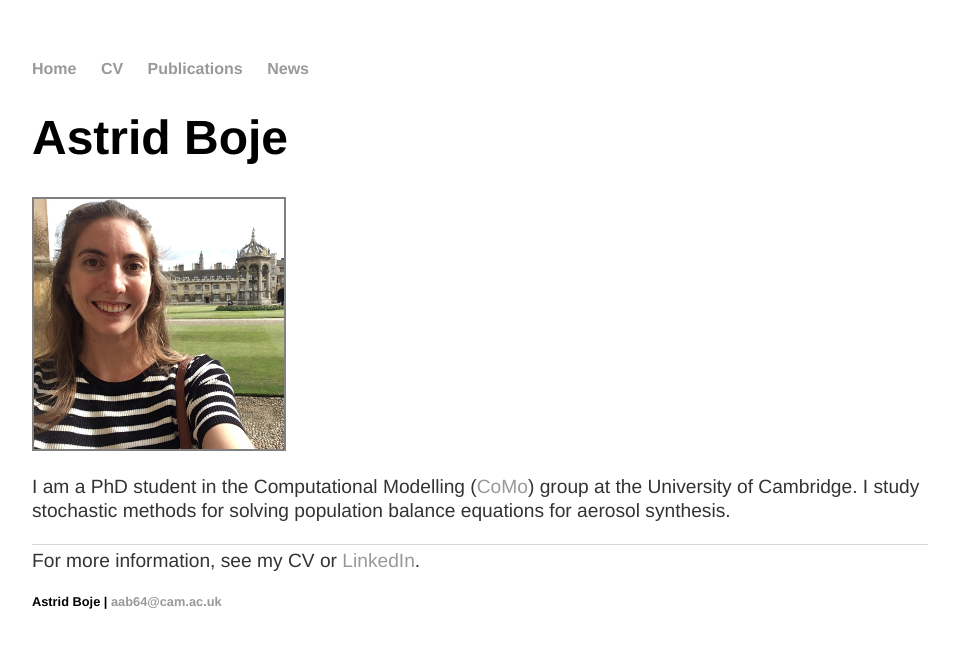
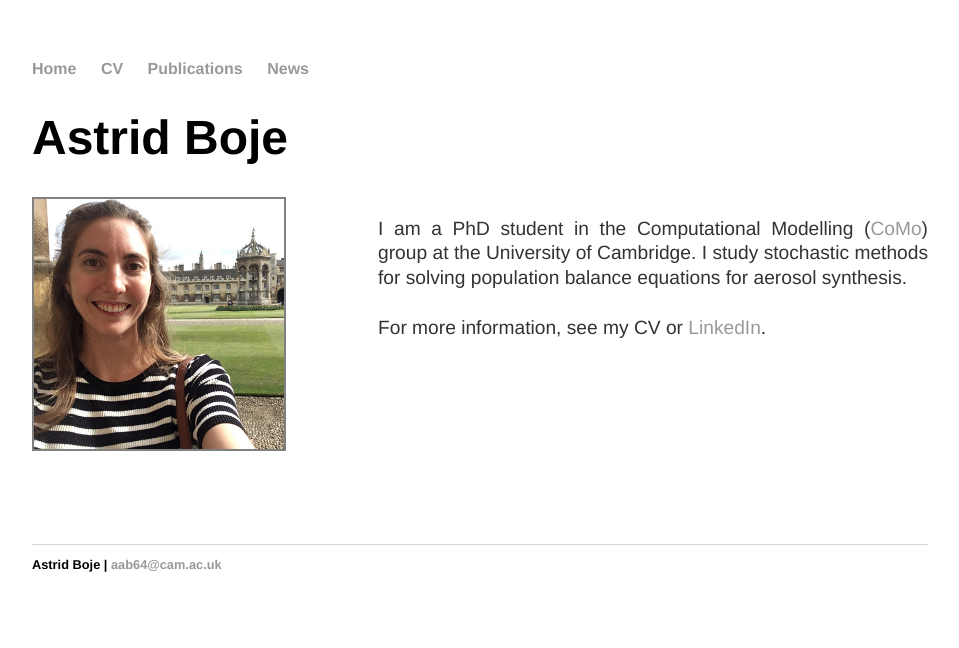
Before and after one commit to aab64/aab64.github.io, a Jekyll site: the page built from index.html, in a window 1280 px wide. Shown: the top 648 px of the page, without its empty margins (160-1119 px from the left). Built offline with Jekyll 4.4.1, drawn with Linux system fonts in a browser that asks for light colours.

Commit message:
Update index.html

```diff
--- a/index.html
+++ b/index.html
@@ -9,7 +9,7 @@ title: Astrid Boje | PhD Student | CoMo Group | University of Cambridge
 
 <div class="wrapper">
 	<img src="/images/Me_in_Cam.jpg" style="border: 2px solid grey" height=auto width="250" class="left"></img>
-	<div style="float: right; width="500" text-align: justify">
+	<div style="float: right; width: 550px; text-align: justify">
 		<p>
 			I am a PhD student in the Computational Modelling (<a href="http://como.ceb.cam.ac.uk/index.php?Page=People&Section=aab64">CoMo</a>)
 			group at the University of Cambridge. I study stochastic methods for solving population balance equations for aerosol synthesis.
```
